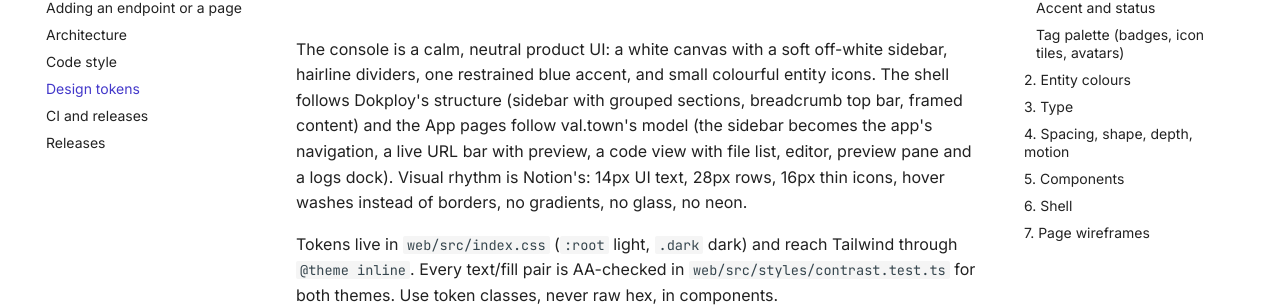
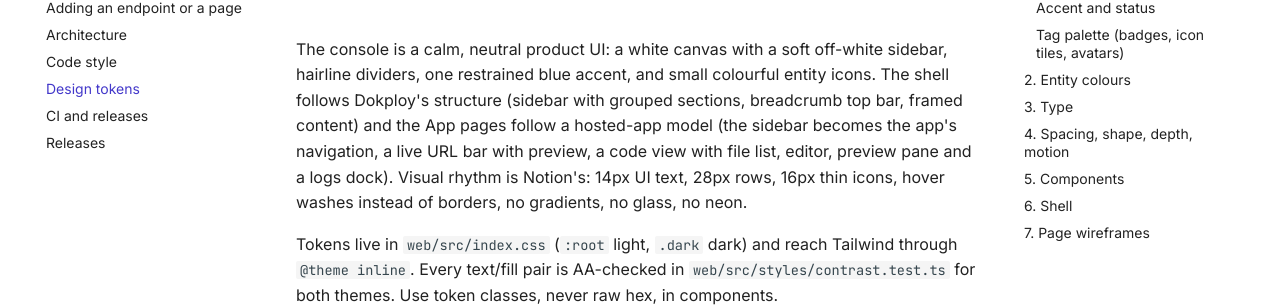
Before and after one commit to 21-ci/runtime-web, an MkDocs documentation site: the page built from docs/contributing/design-tokens.md, in a window 1280 px wide and 900 px high. Shown: the part 232-540 px from the top of the window. Built offline with MkDocs 1.6.1 and Material for MkDocs 9.7.7, drawn with Linux system fonts in a browser that asks for light colours; comment, search, counter and statistics services are not loaded; some of the changed text lies outside the part shown.

Commit message:
docs: use the App vocabulary in the design notes
Co-Authored-By: Claude Haiku 5.5 <noreply@anthropic.com>

```diff
--- a/docs/contributing/design-tokens.md
+++ b/docs/contributing/design-tokens.md
@@ -3,7 +3,7 @@
 The console is a calm, neutral product UI: a white canvas with a soft off-white sidebar, hairline
 dividers, one restrained blue accent, and small colourful entity icons. The shell follows Dokploy's
 structure (sidebar with grouped sections, breadcrumb top bar, framed content) and the App pages follow
-val.town's model (the sidebar becomes the app's navigation, a live URL bar with preview, a code view
+a hosted-app model (the sidebar becomes the app's navigation, a live URL bar with preview, a code view
 with file list, editor, preview pane and a logs dock). Visual rhythm is Notion's: 14px UI text, 28px
 rows, 16px thin icons, hover washes instead of borders, no gradients, no glass, no neon.
 
@@ -135,7 +135,7 @@ Inter (self-hosted, `cv11 ss01`), IBM Plex Mono. Base 14px / 1.5. Scale:
   formatted: bytes → KiB/MiB/GiB, counts grouped) and Usage today.
 - **Project**: header with tile, name, environment chips; Apps as a table-like list (tile, name,
   env, build badge, updated).
-- **App overview** (val.town): identity block (xl tile, project/name, Access + build + runtime
+- **App overview** (hosted-app model): identity block (xl tile, project/name, Access + build + runtime
   badges, "Open" and "Edit code" buttons); UrlBar; response preview iframe; stats row (last 5
   minutes); Code card listing files with "History" → Versions; Events timeline (readable key/value
   summary per event, not raw JSON); Data export (admins).
```
